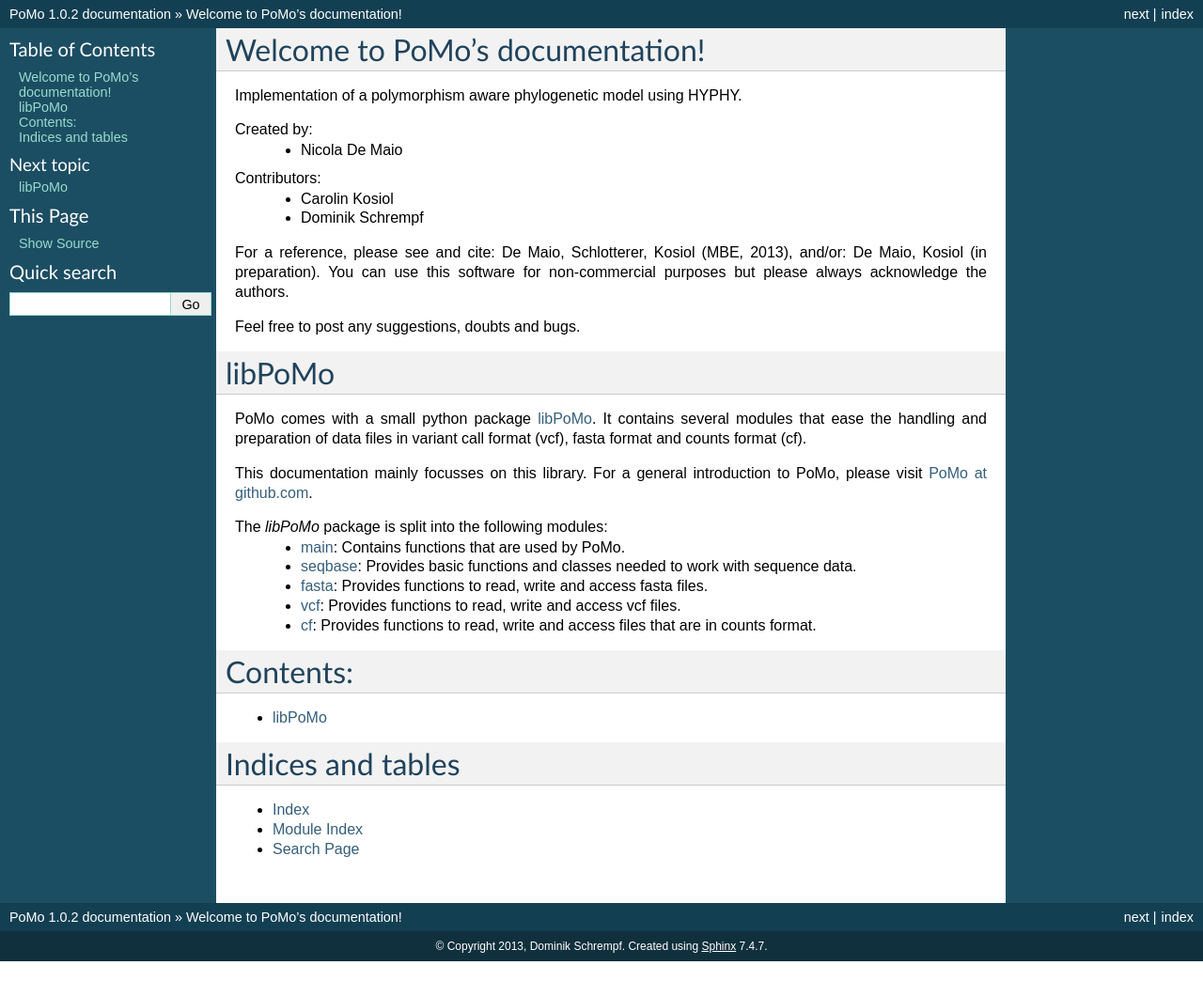
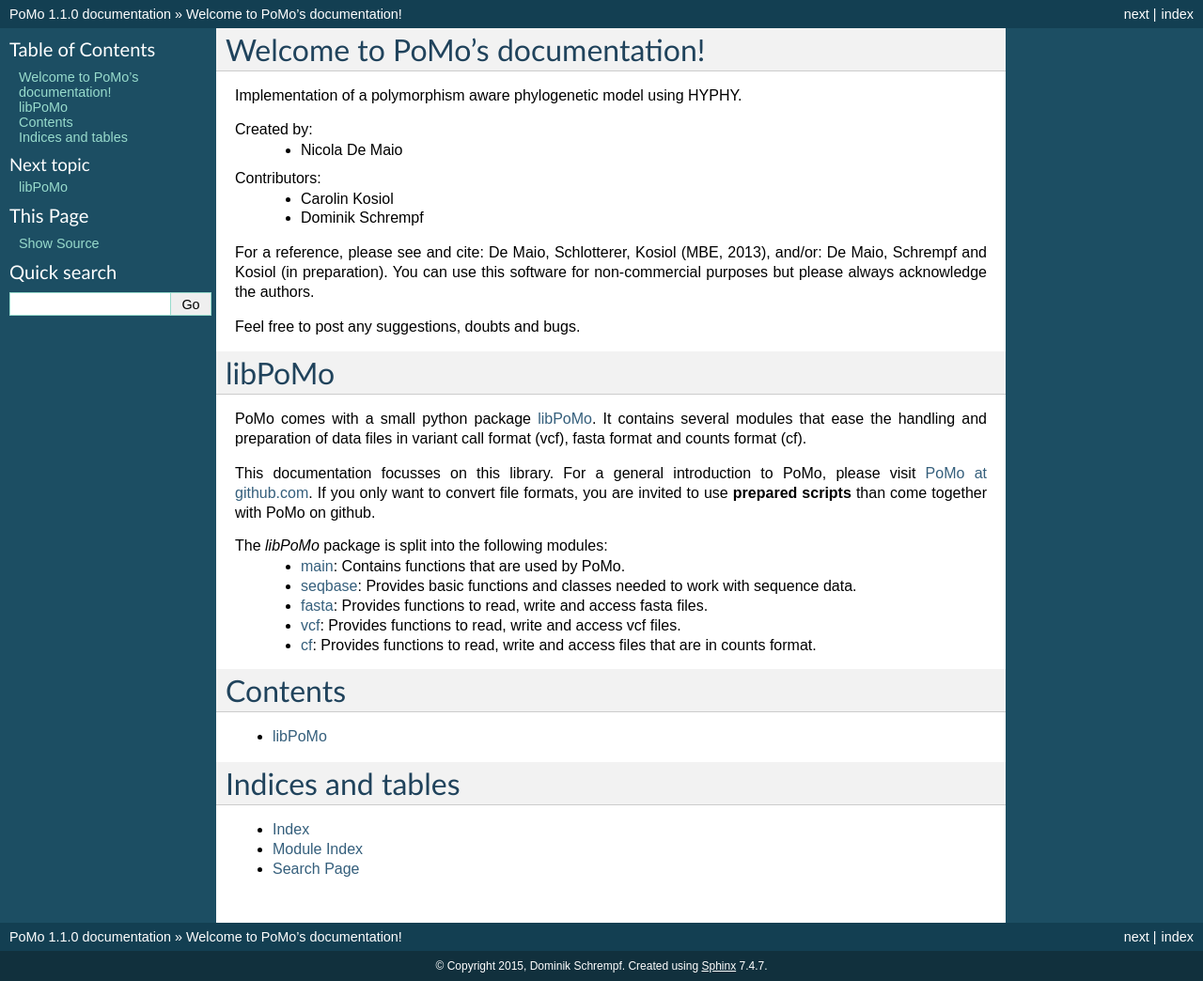
Before and after one commit to pomo-dev/PoMo, a Sphinx documentation site: the page built from doc/index.rst, in a window 1280 px wide. Shown: the whole page at 94% size. Built offline with Sphinx 7.4.7, drawn with Linux system fonts in a browser that asks for light colours; before the commit the page ends 1023 px from its top, so only the background shows below that.

Commit message:
Small changes in documentation.

```diff
--- a/doc/conf.py
+++ b/doc/conf.py
@@ -69,16 +69,16 @@
 
 # General information about the project.
 project = 'PoMo'
-copyright = '2013, Dominik Schrempf'
+copyright = '2015, Dominik Schrempf'
 
 # The version info for the project you're documenting, acts as replacement for
 # |version| and |release|, also used in various other places throughout the
 # built documents.
 #
 # The short X.Y version.
-version = '1.0'
+version = '1.1'
 # The full version, including alpha/beta/rc tags.
-release = '1.0.2'
+release = '1.1.0'
 
 # The language for content autogenerated by Sphinx. Refer to documentation
 # for a list of supported languages.
--- a/doc/index.rst
+++ b/doc/index.rst
@@ -2,7 +2,6 @@
    sphinx-quickstart on Fri Dec 13 15:06:09 2013.
    You can adapt this file completely to your liking, but it should at least
    contain the root `toctree` directive.
-
 
 Welcome to PoMo's documentation!
 ================================
@@ -16,12 +15,11 @@
   * Dominik Schrempf
 
 For a reference, please see and cite: De Maio, Schlotterer, Kosiol
-(MBE, 2013), and/or: De Maio, Kosiol (in preparation). You can use
-this software for non-commercial purposes but please always
-acknowledge the authors.
+(MBE, 2013), and/or: De Maio, Schrempf and Kosiol (in
+preparation). You can use this software for non-commercial purposes
+but please always acknowledge the authors.
 
 Feel free to post any suggestions, doubts and bugs.
-
 
 libPoMo
 =======
@@ -30,9 +28,11 @@
 several modules that ease the handling and preparation of data files
 in variant call format (vcf), fasta format and counts format (cf).
 
-This documentation mainly focusses on this library. For a general
+This documentation focusses on this library. For a general
 introduction to PoMo, please visit `PoMo at github.com
-<https://github.com/fazky/PoMo>`_.
+<https://github.com/pomo-dev/PoMo>`_.  If you only want to convert
+file formats, you are invited to use **prepared scripts** than come
+together with PoMo on github.
 
 The *libPoMo* package is split into the following modules:
   * :doc:`main <main>`: Contains functions that are used by PoMo.
```
Also changed, not shown: other parts of doc/index.rst (+1 -2 lines), 4 other files.
